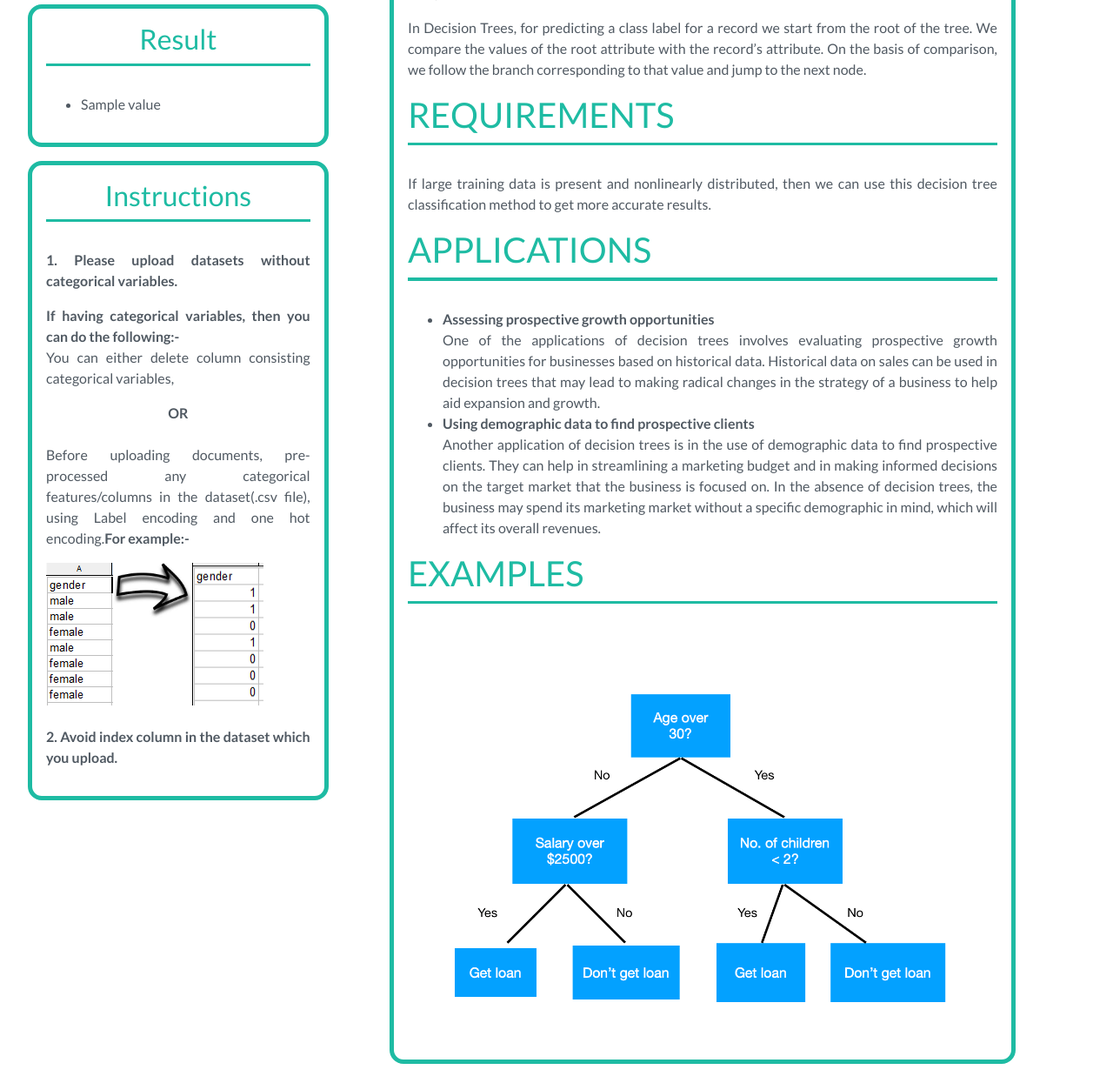
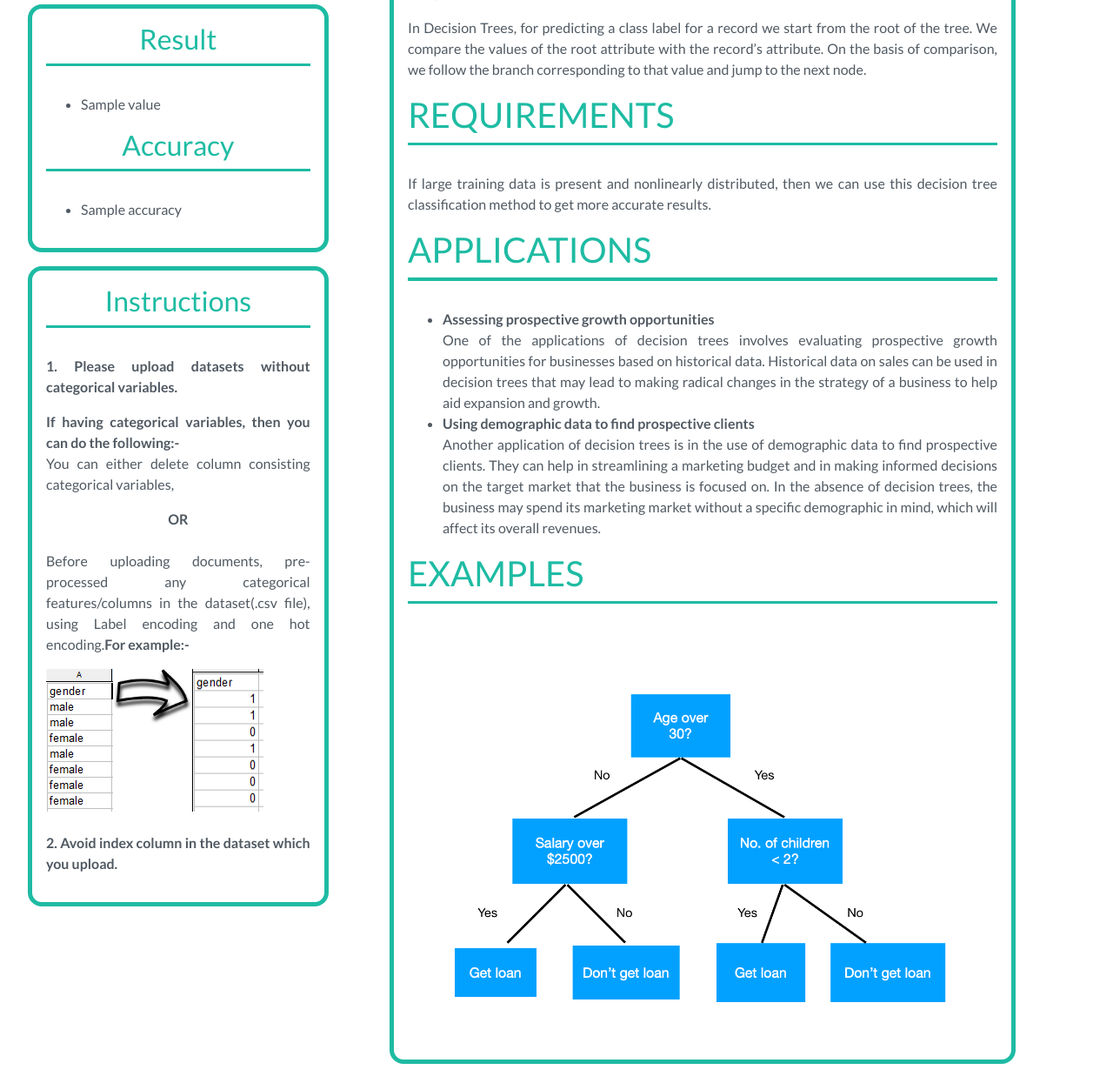
Before and after one commit to kartikeyahl/mlmodeller_blog, a Django app: template classification/templates/Classification/Sub-Categories/Decision Tree.html in a window 1280 px wide. Shown: the part 908-2153 px from the top of the page at 87% size. Run offline with Django 3.2, Linux system fonts and the light colour scheme; the template is opened without the code that fills it: most values are stand-ins (such as "Sample title", 1, 10 or a date in 2020); some libraries are stand-ins or nearby versions.

Commit message:
Update Decision Tree.html

```diff
--- a/classification/templates/Classification/Sub-Categories/Decision Tree.html
+++ b/classification/templates/Classification/Sub-Categories/Decision Tree.html
@@ -38,6 +38,14 @@
 						{% for value in result %}
 							<li>{{value}}</li>
 						{% endfor %}
+						</ul>
+					<h2 class="text-center">Accuracy</h2>
+					<div class="description-underline"></div>
+					<p></p>
+					<ul>
+
+							<li>{{accuracy}}</li>
+
 						</ul>
 				</div>
 				{% endif %}
```
